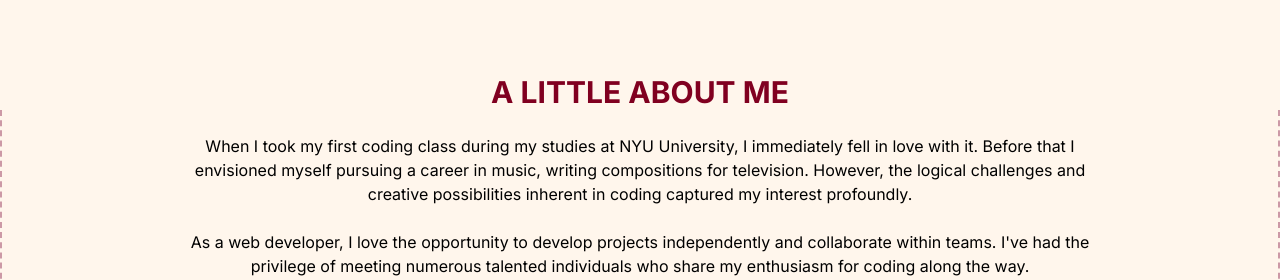
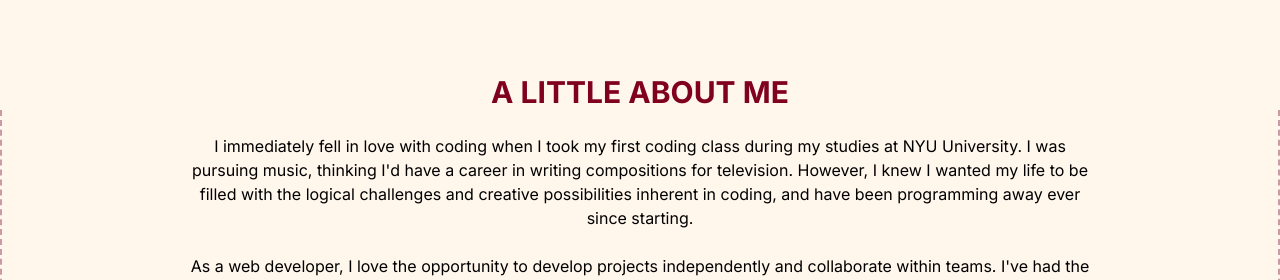
Before and after one commit to AliyaSalmanova1/Personal-Portfolio, a Next.js app in the folder nextjs-dashboard/: page / in a window 1280 px wide. Shown: the part 880-1160 px from the top of the page. Built offline with nearby package versions, Linux system fonts and the light colour scheme; no server answers.

Commit message:
edited about section

```diff
--- a/nextjs-dashboard/src/components/About.tsx
+++ b/nextjs-dashboard/src/components/About.tsx
@@ -19,9 +19,10 @@ const About = () => {
 
 
                     <br/>
-                    <p>When I took my first coding class during my studies at NYU University, I immediately fell in love with it.
-                        Before that I envisioned myself pursuing a career in music, writing compositions for television.
-                        However, the logical challenges and creative possibilities inherent in coding captured my interest profoundly.
+                    <p>I immediately fell in love with coding when I took my first coding class during my studies at NYU University.
+                        I was pursuing music, thinking I'd have a career in writing compositions for television.
+                        However, I knew I wanted my life to be filled with the logical challenges and creative possibilities inherent in coding,
+                        and have been programming away ever since starting.
                     </p>
                     <br/>
                     <p>
--- a/nextjs-dashboard/src/components/Navbar.tsx
+++ b/nextjs-dashboard/src/components/Navbar.tsx
@@ -76,7 +76,7 @@ const Navbar = () => {
                 {/* Side Drawer Menu */}
 
                 <div className={
-                    nav ? "bg-[#fff6ec] fixed left-0 top-0 w-[75%] h-screen z-[999] sticky px-5 py-6  ease-in duration-300" :
+                    nav ? "bg-[#fff6ec] fixed left-0 top-0 w-[75%] h-screen z-[999]  px-5 py-6 transition-all ease-in duration-300" :
                     "bg-[#fff6ec] fixed left-[-100%] top-0 z-[999] px-5 py-6  ease-in duration-300"
                 }>
                     <div className="flex justify-between items-end mb-16">
```
